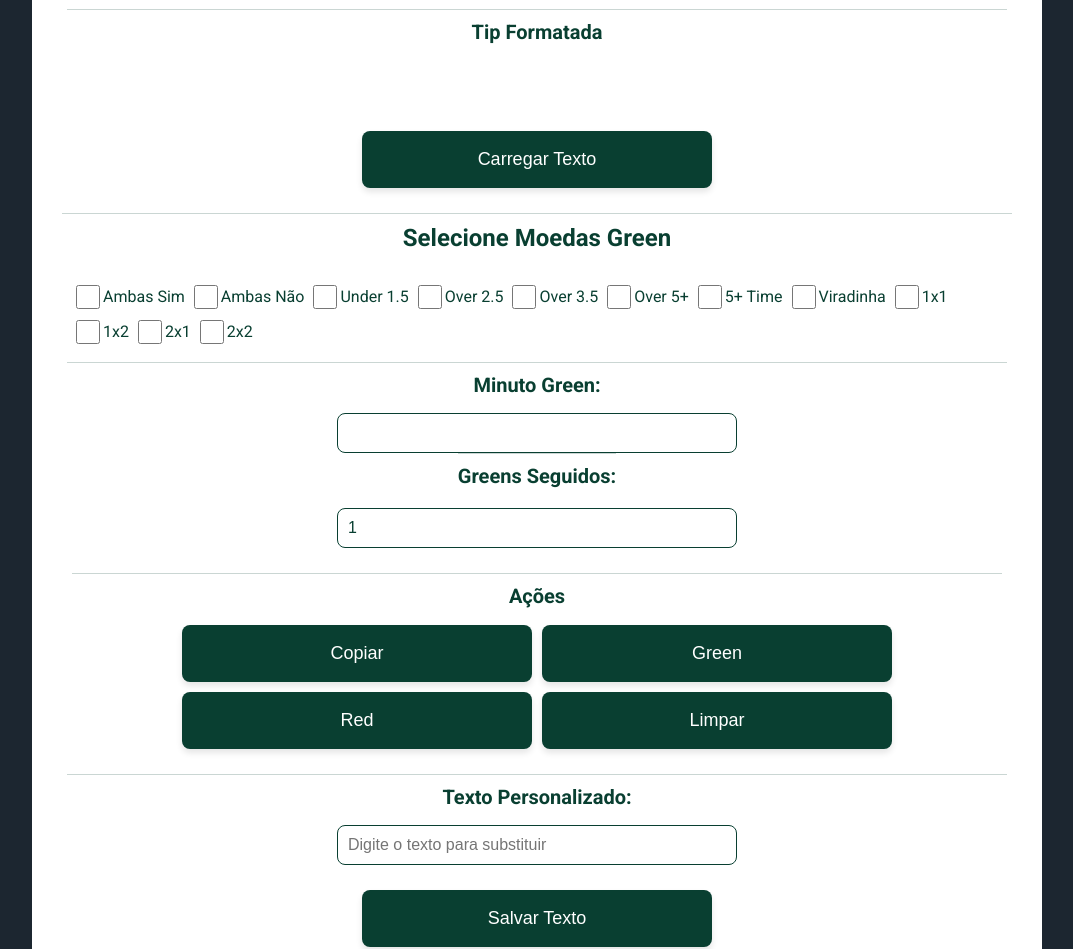
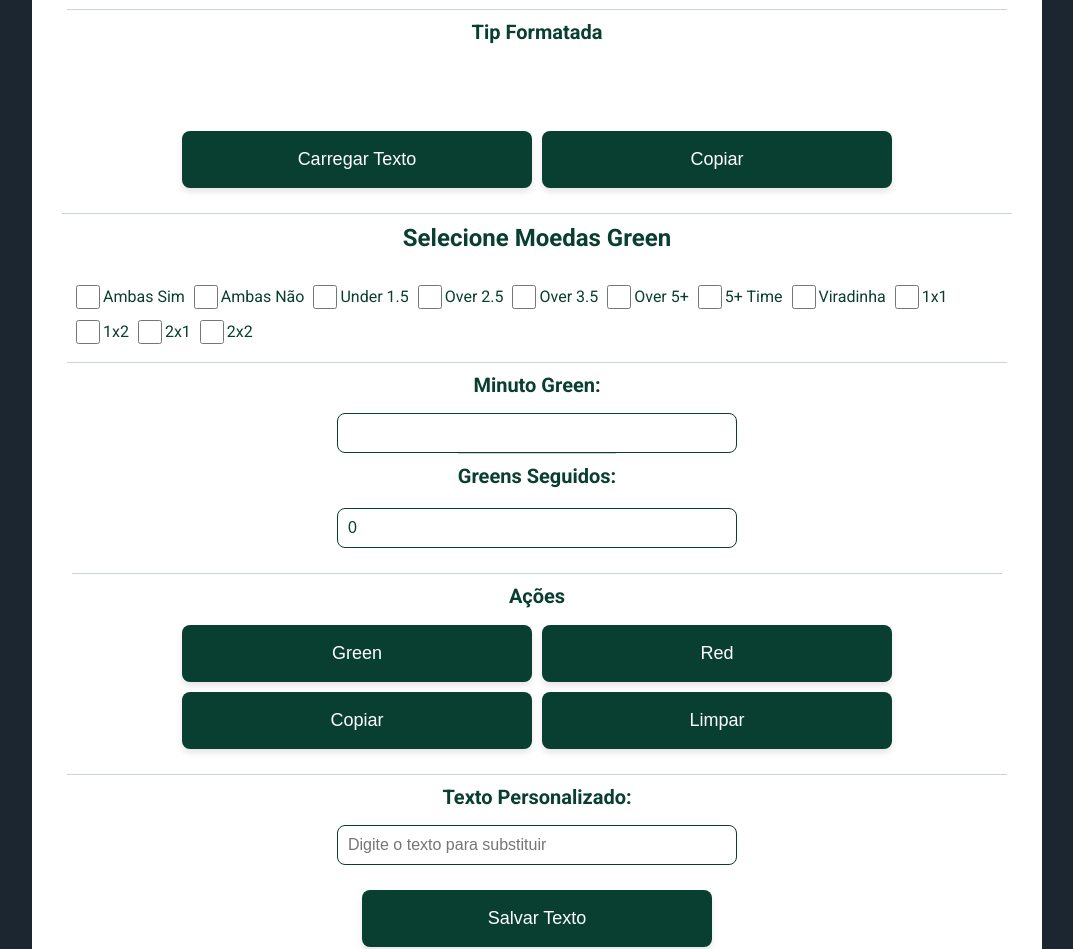
Before and after one commit to linomendesba/central, a plain HTML site: page index.html in a window 1280 px wide. Shown: the part 1260-2209 px from the top of the page, without its empty margins (103-1176 px from the left). Drawn offline with Linux system fonts and the light colour scheme.

Commit message:
Update index.html

```diff
--- a/index.html
+++ b/index.html
@@ -236,6 +236,7 @@
 
         <div class="button-group">
           <button onclick="carregarTexto()">Carregar Texto</button>
+          <button onclick="copiarTexto()">Copiar</button>
         </div>
       </div>
 
@@ -262,7 +263,7 @@
         <div class="form-group">
           <input type="text" id="minuto-green" />
           <h2 class="margin-top" for="quantidade-greens">Greens Seguidos:</h2>
-          <input type="number" id="quantidade-greens" min="1" value="1" class="margin-top">
+          <input type="number" id="quantidade-greens" min="0" value="0" class="margin-top">
 
         </div>
 
@@ -270,9 +271,9 @@
         <div class="section">
           <h2>Ações</h2>
           <div class="button-group">
-            <button onclick="copiarTexto()">Copiar</button>
             <button onclick="adicionarGreen()">Green</button>
             <button onclick="adicionarRed()">Red</button>
+            <button onclick="copiarTexto()">Copiar</button>
             <button onclick="limpar()">Limpar</button>
           </div>
         </div>
```
